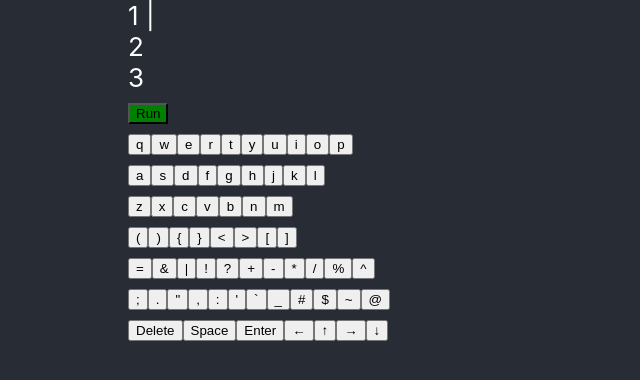
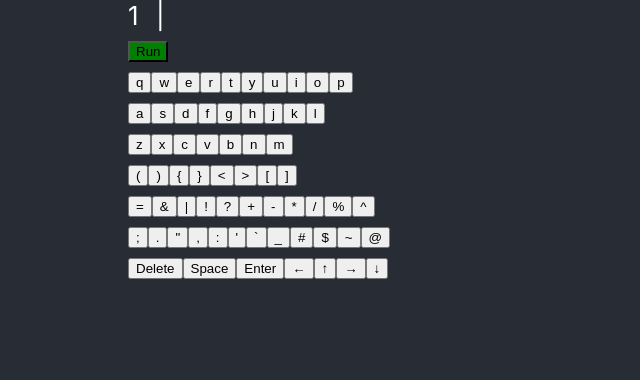
Before and after one commit to matsuo-keita/smart-editor, a React (Create React App) app: page / in a window 1280 px wide. Shown: the top 380 px of the page, without its empty margins (0-640 px from the left). Built offline with nearby package versions, Linux system fonts and the light colour scheme.

Commit message:
Enable Enter Feature

```diff
--- a/src/App.css
+++ b/src/App.css
@@ -10,7 +10,9 @@
 .editor-line {
   width:300px;
 }
-
+.editor-line span{
+  margin-right: 10px;
+}
 .run-button{
   background-color: green;
 }
--- a/src/Editor.tsx
+++ b/src/Editor.tsx
@@ -50,9 +50,9 @@ const EditorArea = () => {
   ]
   return (
     <div>
-      <div className="editor-line">1 {texts[1]}</div>
-      <div>2 {texts[2]}</div>
-      <div>3 {texts[3]}</div>
+      {[...Array(row)].map((item,index) =>
+        <div className="editor-line"><span>{index + 1}</span> {texts[index + 1]}</div>)
+      }
       <button className="run-button">Run</button>
       { buttons.map((buttonRow,rowIndex) =>
         <div>
```
Also changed, not shown: 1 other file (tests, documents, lock files or other folders).
